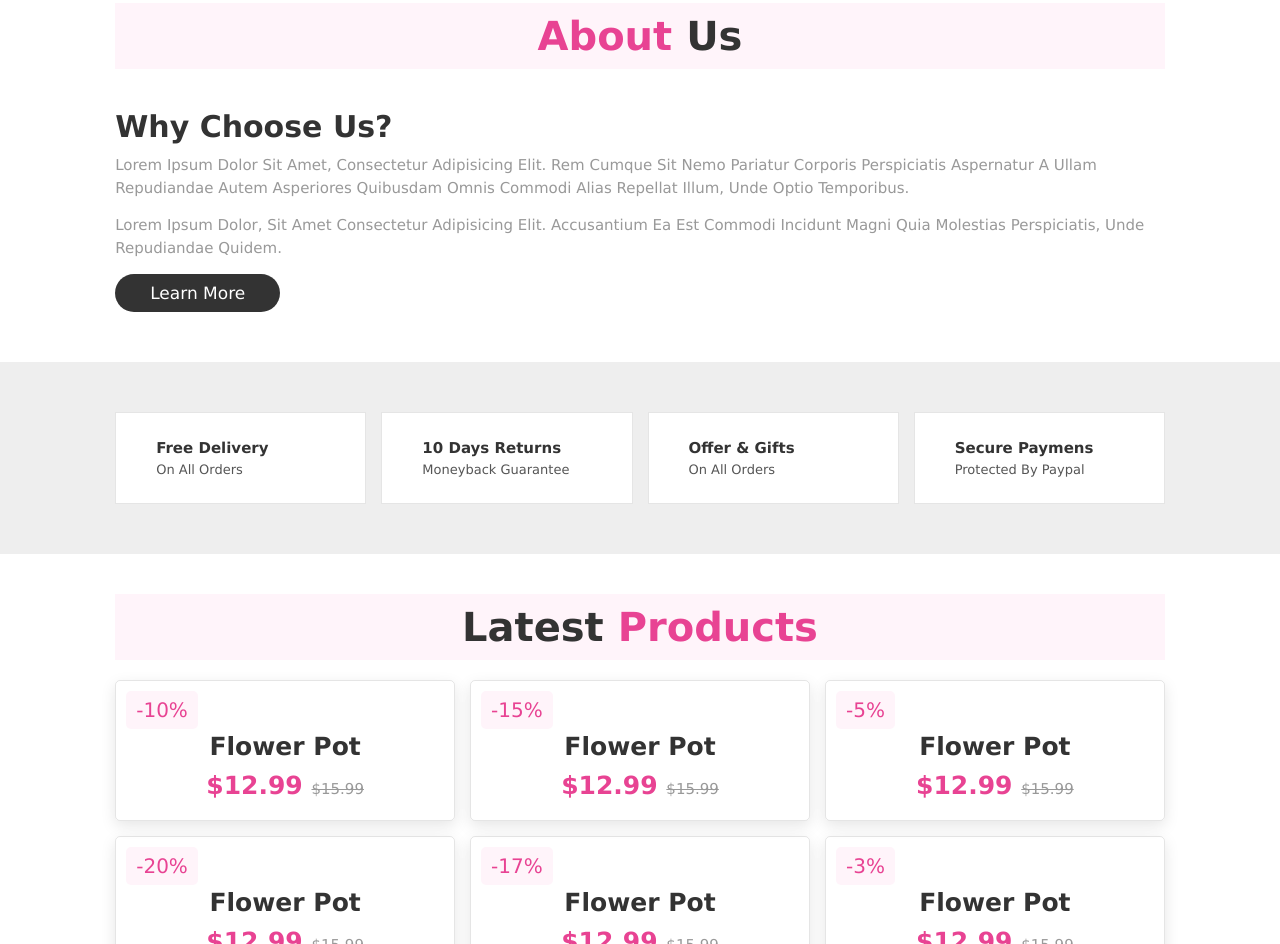
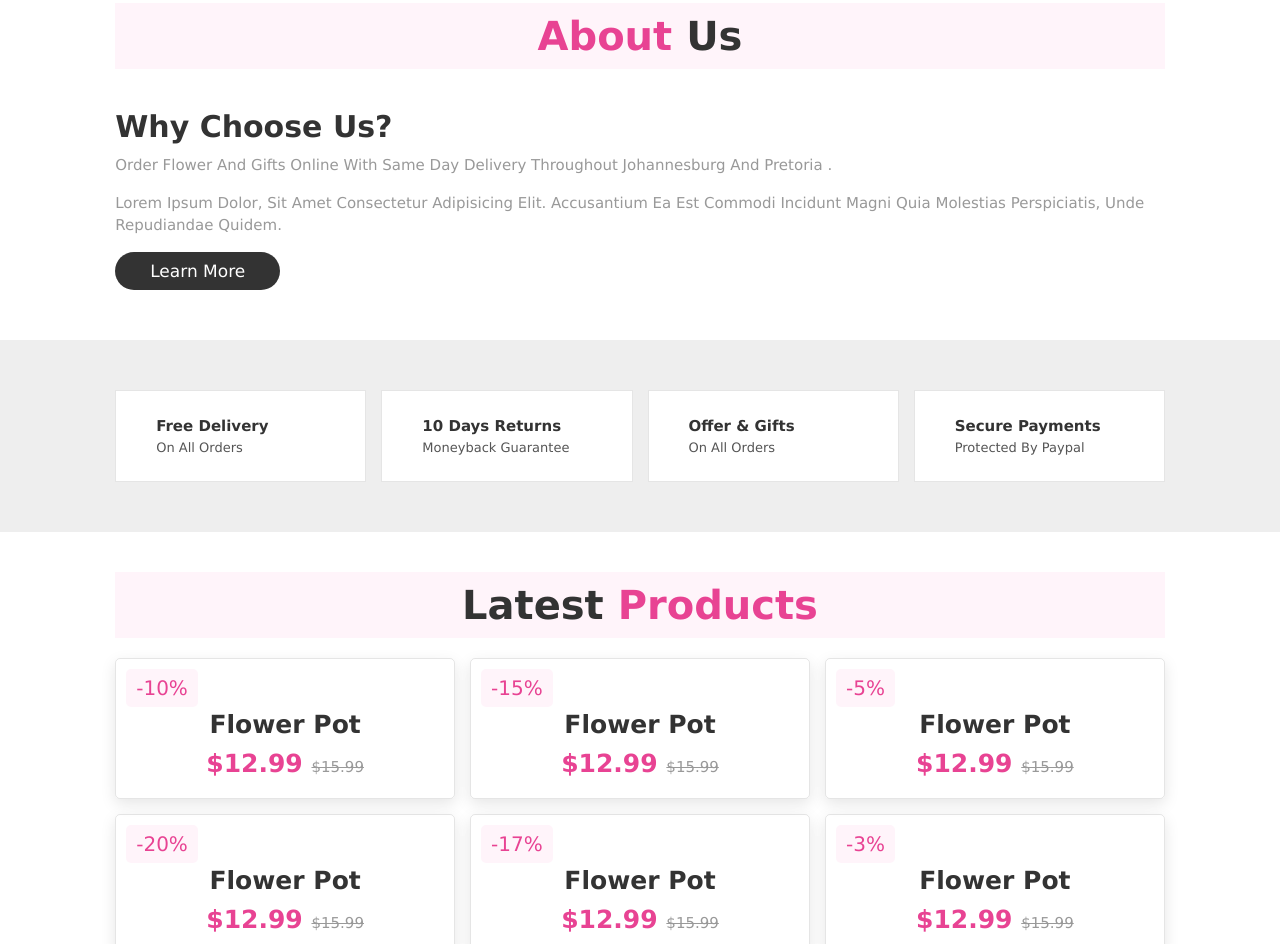
Before and after one commit to selinankuna/selina-flower, a plain HTML site: page index.html in a window 1280 px wide. Shown: the part 837-1781 px from the top of the page. Drawn offline with Linux system fonts and the light colour scheme.

Commit message:
photo add up

```diff
--- a/index.html
+++ b/index.html
@@ -69,7 +69,7 @@
 
         <div class="content">
             <h3>why choose us?</h3>
-            <p>Lorem ipsum dolor sit amet, consectetur adipisicing elit. Rem cumque sit nemo pariatur corporis perspiciatis aspernatur a ullam repudiandae autem asperiores quibusdam omnis commodi alias repellat illum, unde optio temporibus.</p>
+            <p>Order Flower and Gifts Online with Same Day Delivery throughout Johannesburg and Pretoria .</p>
             <p>Lorem ipsum dolor, sit amet consectetur adipisicing elit. Accusantium ea est commodi incidunt magni quia molestias perspiciatis, unde repudiandae quidem.</p>
             <a href="#" class="btn">learn more</a>
         </div>
@@ -111,7 +111,7 @@
     <div class="icons">
         <img src="images/icon-4.png" alt="">
         <div class="info">
-            <h3>secure paymens</h3>
+            <h3>secure payments</h3>
             <span>protected by paypal</span>
         </div>
     </div>
```
